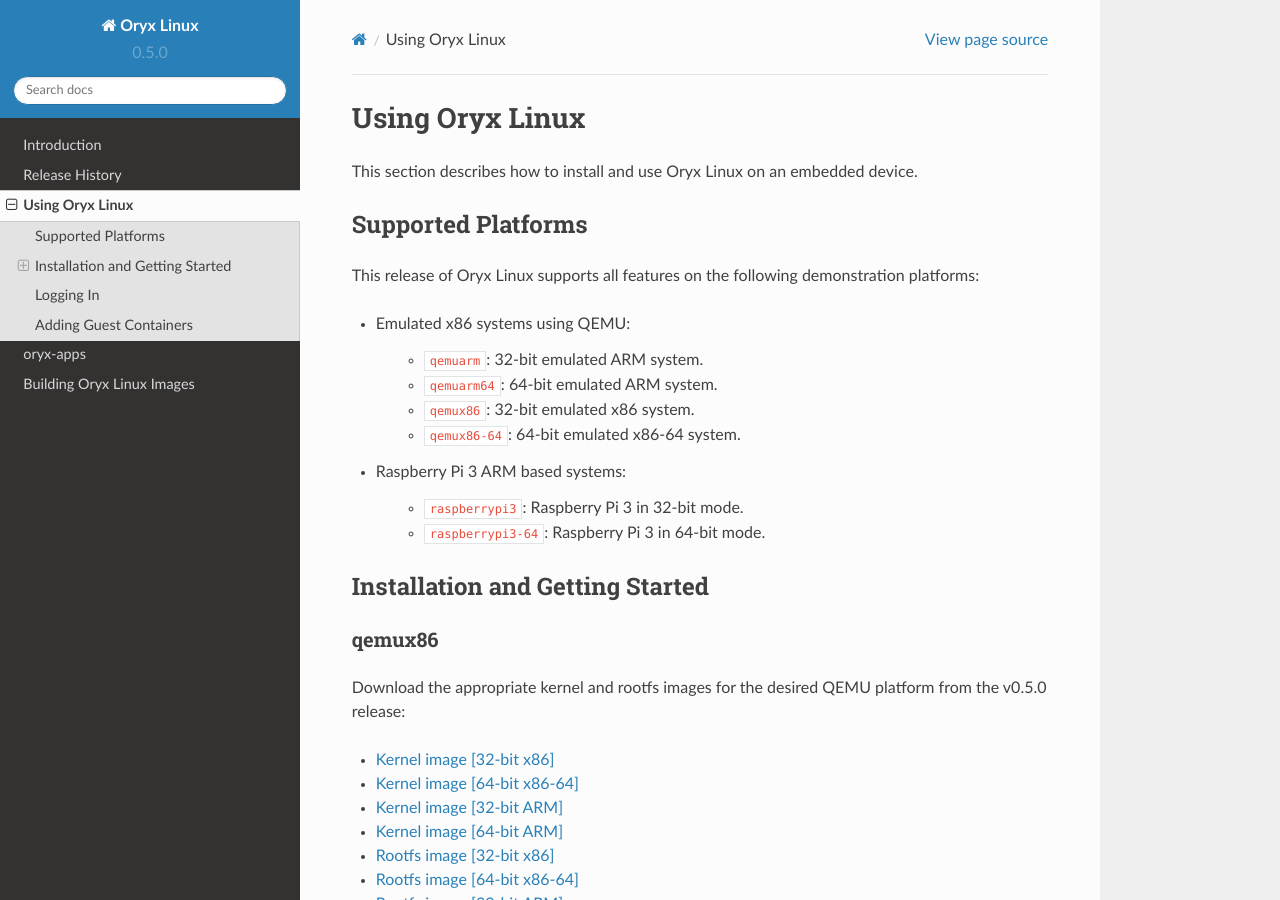
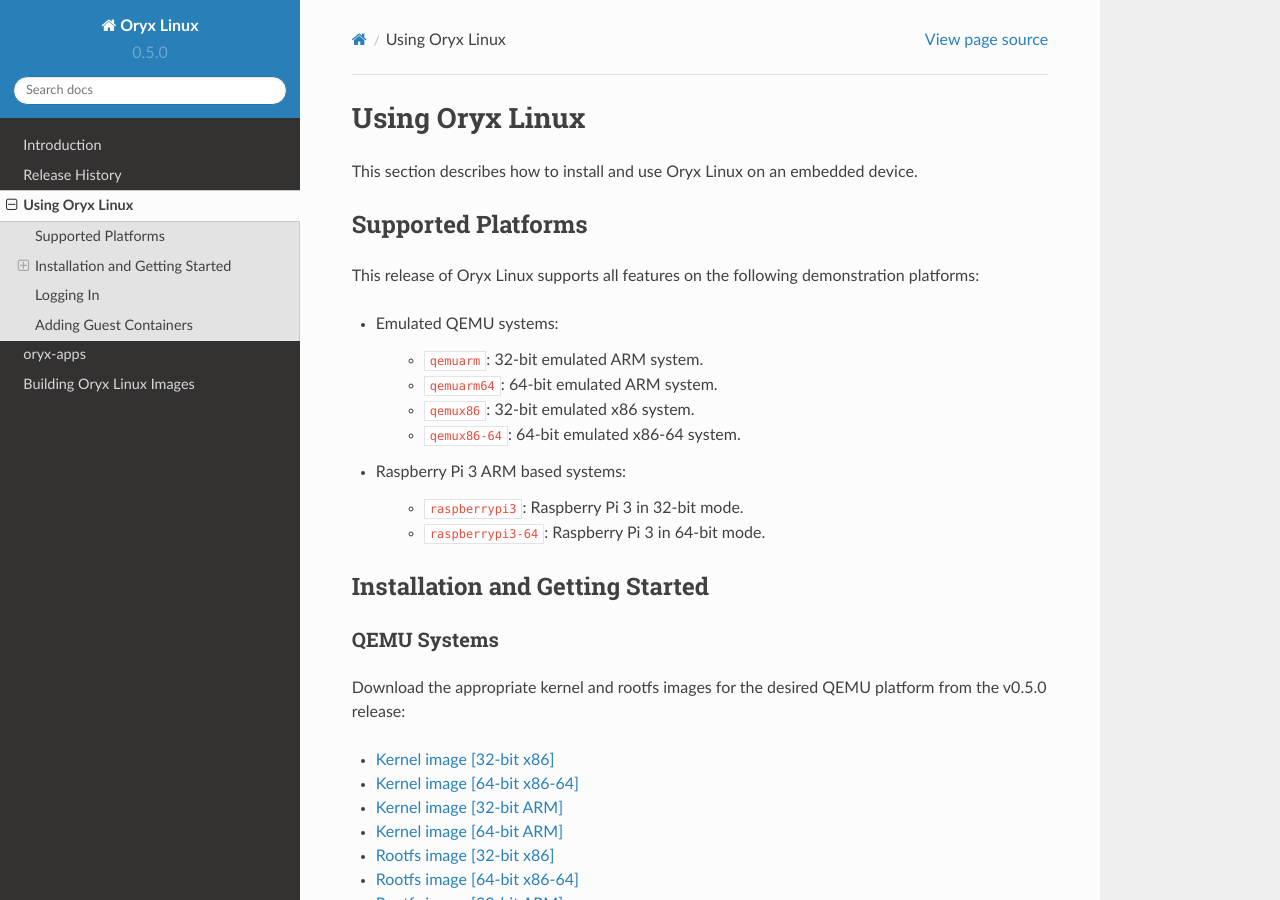
Before and after one commit to NetworkGradeLinux/mion, a Sphinx documentation site: the page built from docs/using-oryx-linux.rst, in a window 1280 px wide and 900 px high. Built offline with Sphinx 7.4.7 and the Read the Docs theme 2.0.0, drawn with Linux system fonts in a browser that asks for light colours.

Commit message:
docs: Fix minor mistakes
Signed-off-by: Paul Barker <pbarker@oryx-linux.org>

```diff
--- a/docs/using-oryx-linux.rst
+++ b/docs/using-oryx-linux.rst
@@ -12,7 +12,7 @@
 This release of Oryx Linux supports all features on the following demonstration
 platforms:
 
-* Emulated x86 systems using QEMU:
+* Emulated QEMU systems:
 
     * ``qemuarm``: 32-bit emulated ARM system.
 
@@ -31,8 +31,8 @@
 Installation and Getting Started
 ================================
 
-qemux86
--------
+QEMU Systems
+------------
 
 Download the appropriate kernel and rootfs images for the desired QEMU platform
 from the v0.5.0 release:
@@ -80,10 +80,10 @@
 the v0.5.0 release:
 
 * `SD card image [raspberrypi3]
-  <https://downloads.toganlabs.com/oryx/distro/0.5.0/raspberrypi3/native/host/oryx-native-host-raspberrypi3.rpi-sdimg.xz>`_
+  <https://downloads.toganlabs.com/oryx/distro/0.5.0/raspberrypi3/native/host/oryx-native-host-raspberrypi3.wic.xz>`_
 
 * `SD card image [raspberrypi3-64]
-  <https://downloads.toganlabs.com/oryx/distro/0.5.0/raspberrypi3-64/native/host/oryx-native-host-raspberrypi3-64.rpi-sdimg.xz>`_
+  <https://downloads.toganlabs.com/oryx/distro/0.5.0/raspberrypi3-64/native/host/oryx-native-host-raspberrypi3-64.wic.xz>`_
 
 Once the appropriate SD card image has been downloaded, it must first be
 decompressed::
@@ -102,7 +102,6 @@
 ==========
 
 After installation you can login as ``root`` with the default password ``oryx``.
-
 
 Adding Guest Containers
 =======================
```
